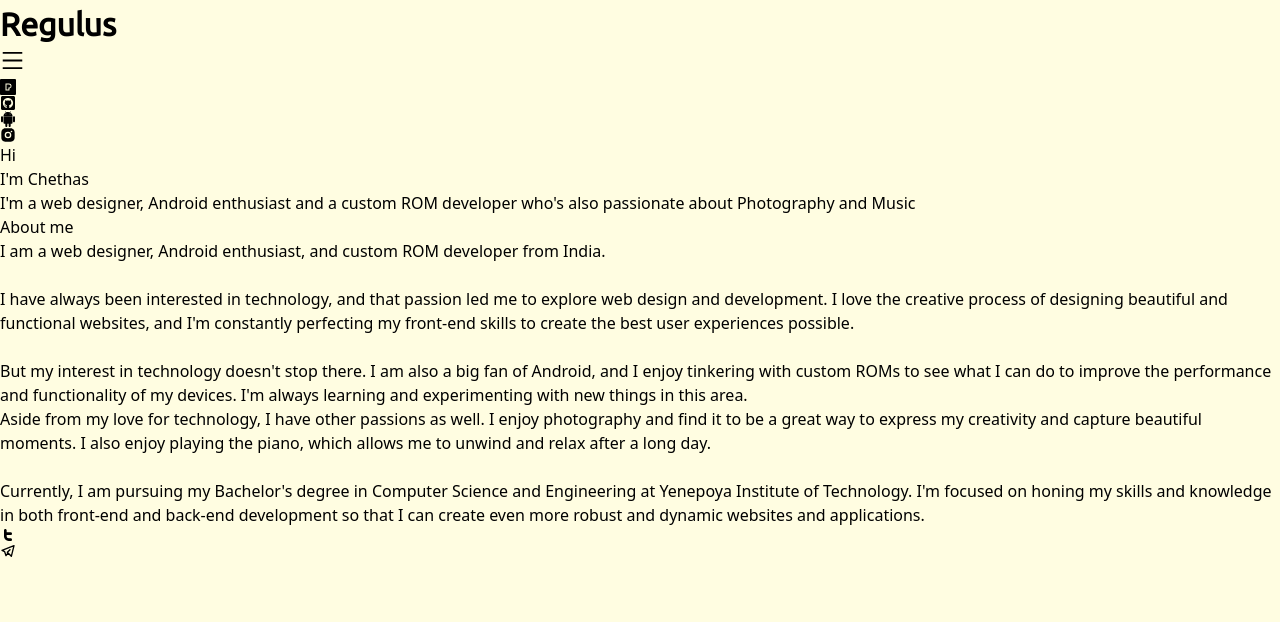
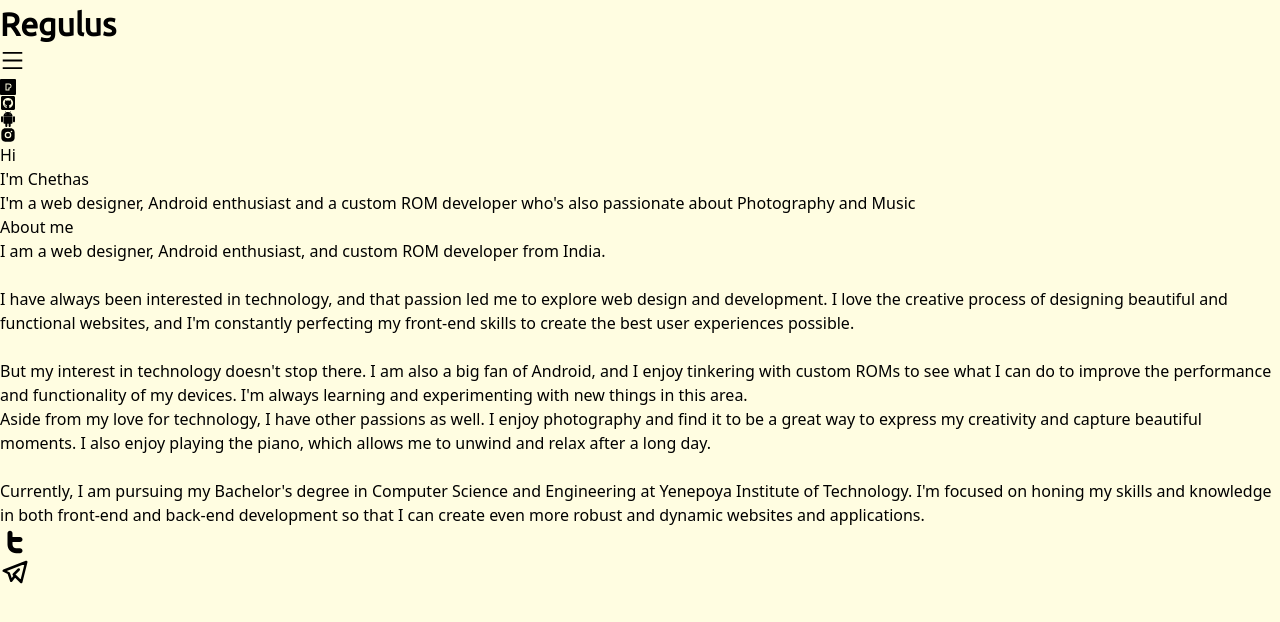
Before and after one commit to Aashish-sys/reg_portfolio, a Next.js app: page / in a window 1280 px wide. Shown: the top 622 px of the page. Built offline with nearby package versions, Linux system fonts and the light colour scheme; a web font is replaced by a local one.

Commit message:
add shapes

```diff
--- a/pages/components/Footer.jsx
+++ b/pages/components/Footer.jsx
@@ -5,12 +5,12 @@ import {TbBrandTelegram} from 'react-icons/tb'
 
 const Footer = () => {
   return (
-    <div className='h-20 items-center justify-center space-x-10 flex'>
+    <div className=' items-center justify-center space-x-20 flex pt-10 pb-10'>
       <Link href='https://twitter.com/chethazz'>
-      <CgTwitter></CgTwitter>
+      <CgTwitter size={30}></CgTwitter>
       </Link>
       <Link href='https://t.me/chethazz'>
-      <TbBrandTelegram></TbBrandTelegram>
+      <TbBrandTelegram size={30}></TbBrandTelegram>
       </Link>
     </div>
   )
--- a/pages/components/Header.jsx
+++ b/pages/components/Header.jsx
@@ -2,7 +2,9 @@ import React from "react";
 
 const Header = () => {
   return (
-    <div className="pt-20">
+    <div className="pt-20 mb-5">
+      <div class="circle"></div>
+      <div className="triangle"></div>
       <div className="max-w-[1100px] justify-between m-auto window">
         <div>
           <h className="text-8xl leading-normal">
--- a/pages/components/Navbar.jsx
+++ b/pages/components/Navbar.jsx
@@ -27,8 +27,8 @@ const Navbar = () => {
       <div
         className={
           nav
-            ? "fixed  top-20 right-0 left-0 bottom-0 flex justify-center items-center w-full h-80% bg-cream text-center ease-in duration-300"
-            : "fixed  top-20 right-0 left-[35%] bottom-[100%] flex justify-center items-center w-full h-80% bg-cream text-center scale-0 duration-300"
+            ? "fixed  top-20 right-0 left-0 bottom-0 flex justify-center items-center w-full h-80% bg-cream text-center ease-in duration-500"
+            : "fixed  top-[-100%] right-0 left-0 bottom-[100%] flex justify-center items-center w-full h-50% bg-cream text-center ease-in duration-500"
         }
       >
         <ul>
--- a/styles/globals.css
+++ b/styles/globals.css
@@ -117,14 +117,14 @@
 
   h {
     animation-name: appear;
-    animation-duration: 1s;
+    animation-duration: 2s;
     font-weight: 500;
   }
   h2,
   h3,
   p {
     animation-name: appear;
-    animation-duration: 1s;
+    animation-duration: 2s;
   }
 
   @keyframes top-down {
@@ -147,4 +147,47 @@
       opacity: 100%;
     }
   }
+  .circle {
+    position: absolute;
+    z-index: -1;
+    width: 200px;
+    height: 200px;
+    border: 5px solid #b9b180;
+    border-radius: 50%;
+    animation: moveRobot 50s ease-in-out infinite;
+    top: 18%;
+    left: 50%;
+  }
+
+  .triangle {
+    position: absolute;
+    z-index: -1;
+    width: 150px;
+    height: 150px;
+    border-radius: 25px 60px 305px;
+    rotate: 200deg;
+    background-color: rgb(235, 194, 194);
+    animation: moveRobot 50s ease-in-out infinite;
+    top: 18%;
+    left: 70%;
+  }
+
+  @keyframes moveRobot {
+    0% {
+      transform: translate(0, 0);
+    }
+    25% {
+      transform: translate(20px, 0);
+    }
+    50% {
+      transform: translate(0, 20px);
+    }
+    75% {
+      transform: translate(-20px, 0);
+    }
+    100% {
+      transform: translate(0, -20px);
+    }
+  }
+
 }
```
